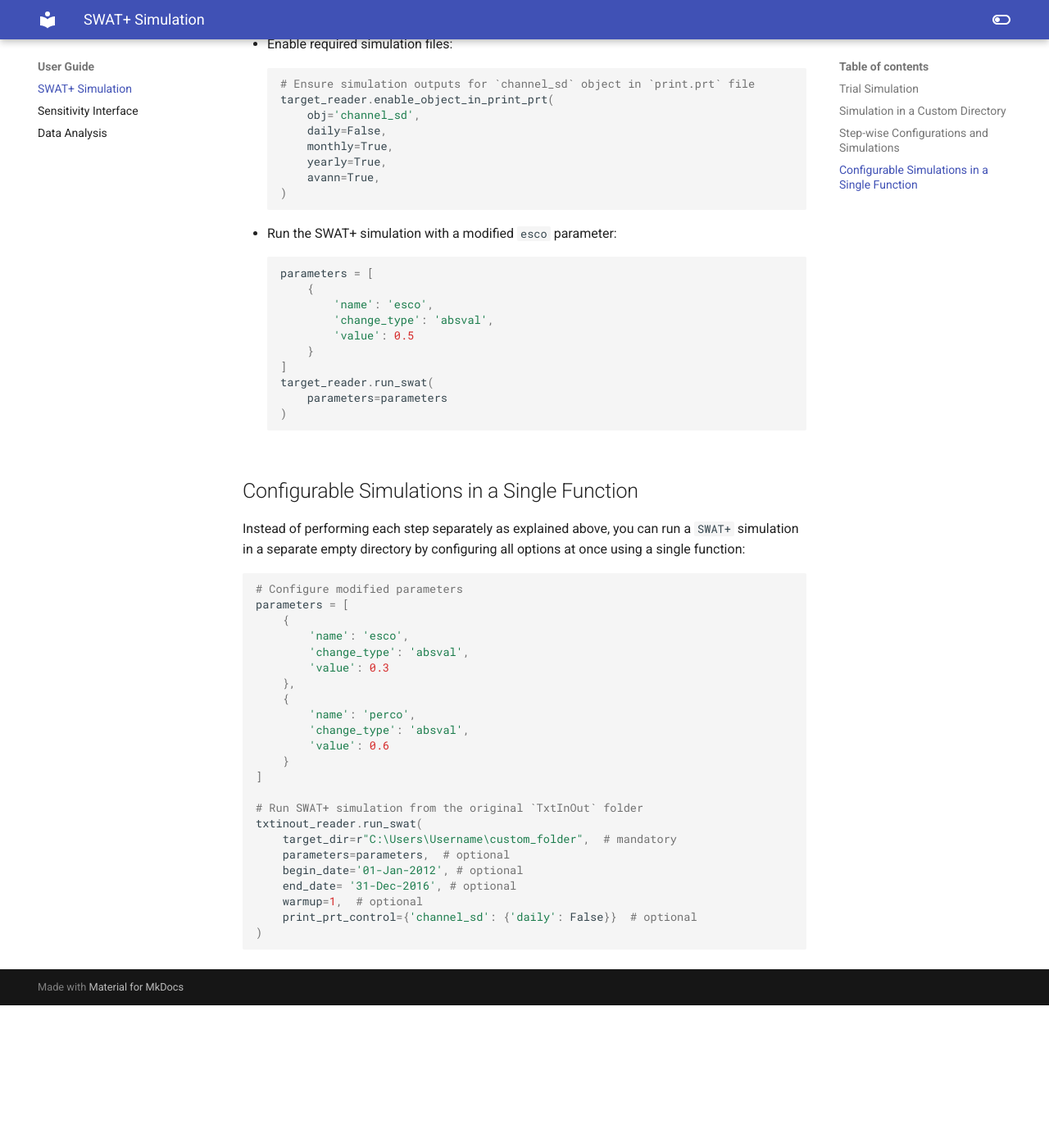
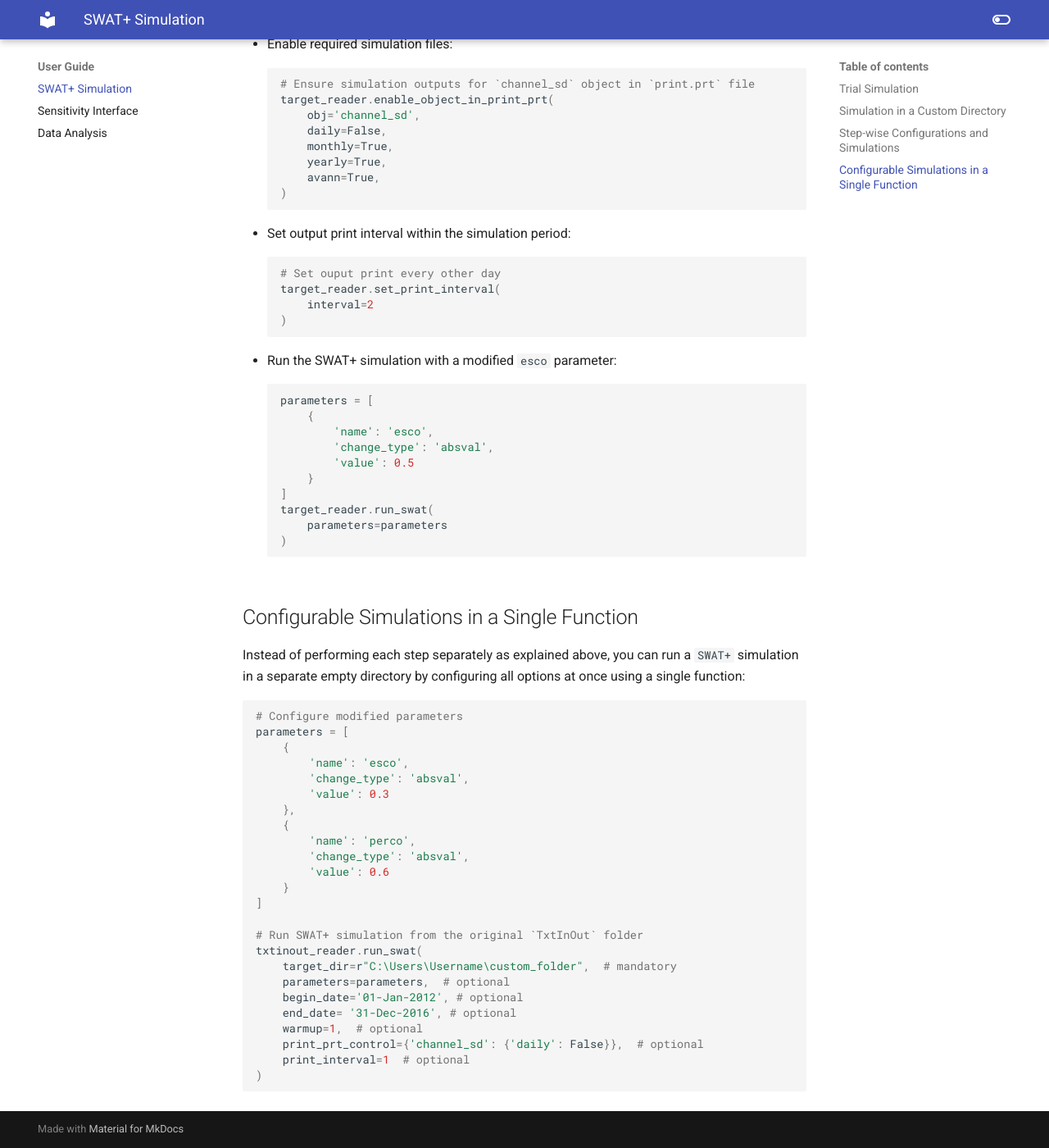
Before and after one commit to swat-model/pySWATPlus, an MkDocs documentation site: the page built from docs/userguide/swatplus_simulation.md, in a window 1280 px wide and 1400 px high, scrolled down 2144 px. Shown: the whole window at 82% size. Built offline with MkDocs 1.6.1 and Material for MkDocs 9.7.7, drawn with Linux system fonts in a browser that asks for light colours; before the commit the page ends 3370 px from its top, so only the background shows below that.

Commit message:
Add guide for newly added method in TxtinoutReader class

````diff
--- a/docs/userguide/swatplus_simulation.md
+++ b/docs/userguide/swatplus_simulation.md
@@ -102,6 +102,15 @@
     )
     ```
 
+- Set output print interval within the simulation period:
+
+    ```python
+    # Set ouput print every other day
+    target_reader.set_print_interval(
+        interval=2
+    )
+    ```
+
 - Run the SWAT+ simulation with a modified `esco` parameter:
 
     ```python
@@ -144,6 +153,7 @@
     begin_date='01-Jan-2012', # optional
     end_date= '31-Dec-2016', # optional
     warmup=1,  # optional
-    print_prt_control={'channel_sd': {'daily': False}}  # optional
+    print_prt_control={'channel_sd': {'daily': False}},  # optional
+    print_interval=1  # optional
 )
 ```
````
